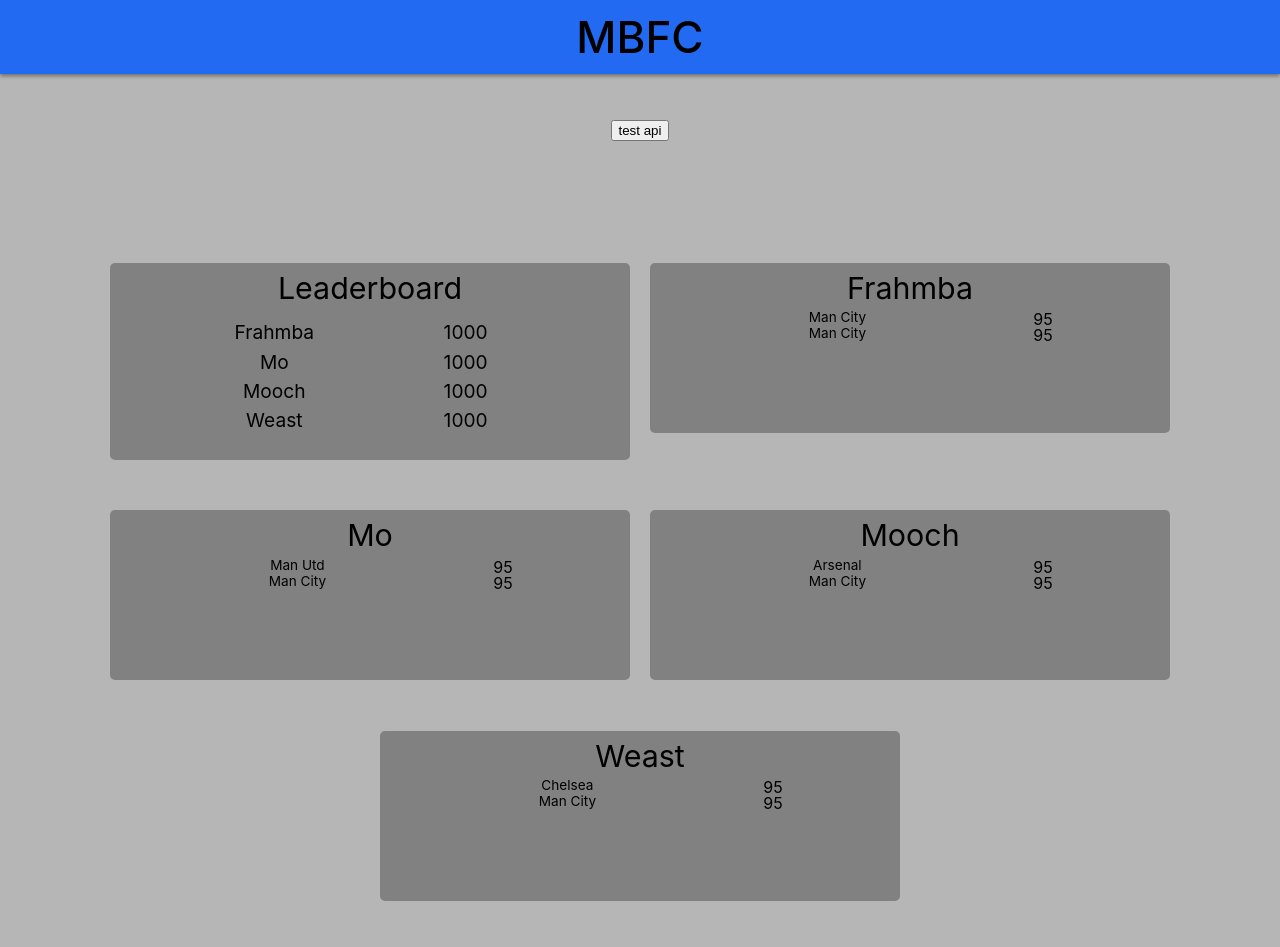
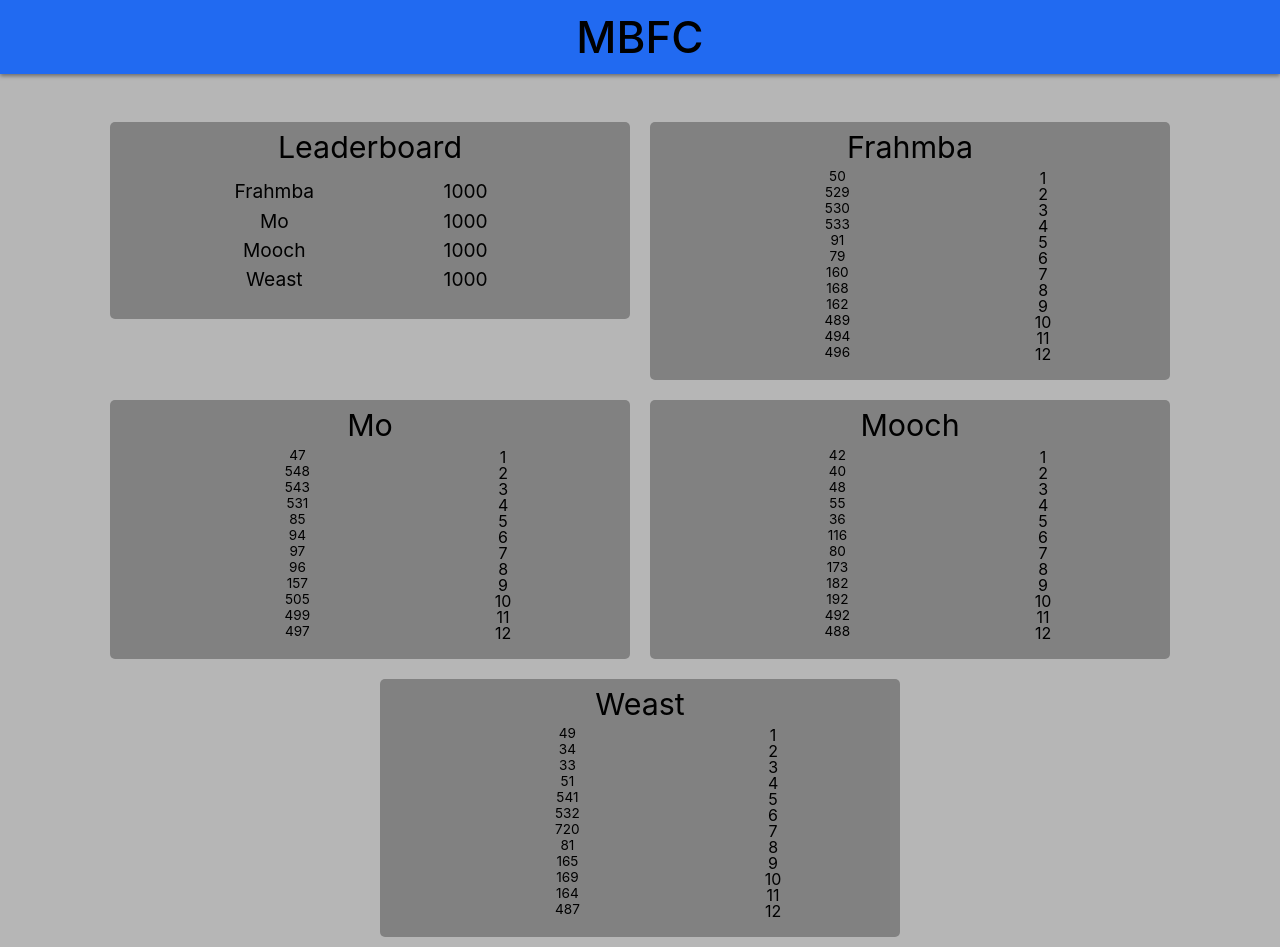
Before and after one commit to nickfrahm/mbfc2, a React (Create React App) app: page / in a window 1280 px wide. Built offline with nearby package versions, Linux system fonts and the light colour scheme; no server answers.

Commit message:
working on getting league data for all top 5 leagues in 1 request but Im not sure if this api is capable.

```diff
--- a/src/App.css
+++ b/src/App.css
@@ -81,7 +81,3 @@
 .points {
   width: 15%;
 }
-
-button {
-  margin-top: 120px;
-}
--- a/src/App.js
+++ b/src/App.js
@@ -1,71 +1,23 @@
 import './App.css';
 import Body from './components/Body';
 import Nav from './components/Nav';
+import playerData from './PlayerData';
+import { fetchTableData } from './utility/fetchTableData';
 import { useState, useEffect } from 'react';
 
 function App() {
-  const [players, setPlayers] = useState([
-    {
-      id: 1,
-      name: 'Frahmba',
-      teams: [
-        { name: 'Man City', points: 95 },
-        { name: 'Man City', points: 95 },
-      ],
-    },
-    {
-      id: 2,
-      name: 'Mo',
-      teams: [
-        { name: 'Man Utd', points: 95 },
-        { name: 'Man City', points: 95 },
-      ],
-    },
-    {
-      id: 3,
-      name: 'Mooch',
-      teams: [
-        { name: 'Arsenal', points: 95 },
-        { name: 'Man City', points: 95 },
-      ],
-    },
-    {
-      id: 4,
-      name: 'Weast',
-      teams: [
-        { name: 'Chelsea', points: 95 },
-        { name: 'Man City', points: 95 },
-      ],
-    },
-  ]);
+  const [players, setPlayers] = useState([]);
 
-  const testApi = () => {
-    fetch('https://v3.football.api-sports.io/standings?league=39&season=2022', {
-      method: 'GET',
-      headers: {
-        'x-rapidapi-host': 'v3.football.api-sports.io',
-        'x-rapidapi-key': process.env.REACT_APP_API_FOOTBALL_KEY,
-      },
-    })
-      .then((response) => {
-        return response.json();
-      })
-      .then((value) => {
-        console.log(
-          value.response[0].league.standings[0].forEach((team) => {
-            console.log(team.team);
-          })
-        );
-      })
-      .catch((err) => {
-        console.log(err);
-      });
-  };
+  useEffect(() => {
+    setPlayers(playerData);
+    //if local storage doesn't have league data,
+    //or it does and it's older than 6 hours --> fetch league data
+    fetchTableData();
+  }, []);
 
   return (
     <div className='App'>
       <Nav />
-      <button onClick={() => testApi()}>test api</button>
       <Body players={players} />
     </div>
   );
--- /dev/null
+++ b/src/PlayerData.js
@@ -0,0 +1,76 @@
+const players = [
+  {
+    id: 1,
+    name: 'Frahmba',
+    teamIds: [
+      { league: process.env.REACT_APP_ENG_ID, team: 50, id: 1 },
+      { league: process.env.REACT_APP_ESP_ID, team: 529, id: 2 },
+      { league: process.env.REACT_APP_ESP_ID, team: 530, id: 3 },
+      { league: process.env.REACT_APP_ESP_ID, team: 533, id: 4 },
+      { league: process.env.REACT_APP_FRA_ID, team: 91, id: 5 },
+      { league: process.env.REACT_APP_FRA_ID, team: 79, id: 6 },
+      { league: process.env.REACT_APP_GER_ID, team: 160, id: 7 },
+      { league: process.env.REACT_APP_GER_ID, team: 168, id: 8 },
+      { league: process.env.REACT_APP_GER_ID, team: 162, id: 9 },
+      { league: process.env.REACT_APP_ITA_ID, team: 489, id: 10 },
+      { league: process.env.REACT_APP_ITA_ID, team: 494, id: 11 },
+      { league: process.env.REACT_APP_ITA_ID, team: 496, id: 12 },
+    ],
+  },
+  {
+    id: 2,
+    name: 'Mo',
+    teamIds: [
+      { league: process.env.REACT_APP_ENG_ID, team: 47, id: 1 },
+      { league: process.env.REACT_APP_ESP_ID, team: 548, id: 2 },
+      { league: process.env.REACT_APP_ESP_ID, team: 543, id: 3 },
+      { league: process.env.REACT_APP_ESP_ID, team: 531, id: 4 },
+      { league: process.env.REACT_APP_FRA_ID, team: 85, id: 5 },
+      { league: process.env.REACT_APP_FRA_ID, team: 94, id: 6 },
+      { league: process.env.REACT_APP_FRA_ID, team: 97, id: 7 },
+      { league: process.env.REACT_APP_FRA_ID, team: 96, id: 8 },
+      { league: process.env.REACT_APP_GER_ID, team: 157, id: 9 },
+      { league: process.env.REACT_APP_ITA_ID, team: 505, id: 10 },
+      { league: process.env.REACT_APP_ITA_ID, team: 499, id: 11 },
+      { league: process.env.REACT_APP_ITA_ID, team: 497, id: 12 },
+    ],
+  },
+  {
+    id: 3,
+    name: 'Mooch',
+    teamIds: [
+      { league: process.env.REACT_APP_ENG_ID, team: 42, id: 1 },
+      { league: process.env.REACT_APP_ENG_ID, team: 40, id: 2 },
+      { league: process.env.REACT_APP_ENG_ID, team: 48, id: 3 },
+      { league: process.env.REACT_APP_ENG_ID, team: 55, id: 4 },
+      { league: process.env.REACT_APP_ENG_ID, team: 36, id: 5 },
+      { league: process.env.REACT_APP_FRA_ID, team: 116, id: 6 },
+      { league: process.env.REACT_APP_FRA_ID, team: 80, id: 7 },
+      { league: process.env.REACT_APP_GER_ID, team: 173, id: 8 },
+      { league: process.env.REACT_APP_GER_ID, team: 182, id: 9 },
+      { league: process.env.REACT_APP_GER_ID, team: 192, id: 10 },
+      { league: process.env.REACT_APP_ITA_ID, team: 492, id: 11 },
+      { league: process.env.REACT_APP_ITA_ID, team: 488, id: 12 },
+    ],
+  },
+  {
+    id: 4,
+    name: 'Weast',
+    teamIds: [
+      { league: process.env.REACT_APP_ENG_ID, team: 49, id: 1 },
+      { league: process.env.REACT_APP_ENG_ID, team: 34, id: 2 },
+      { league: process.env.REACT_APP_ENG_ID, team: 33, id: 3 },
+      { league: process.env.REACT_APP_ENG_ID, team: 51, id: 4 },
+      { league: process.env.REACT_APP_ESP_ID, team: 541, id: 5 },
+      { league: process.env.REACT_APP_ESP_ID, team: 532, id: 6 },
+      { league: process.env.REACT_APP_ESP_ID, team: 720, id: 7 },
+      { league: process.env.REACT_APP_FRA_ID, team: 81, id: 8 },
+      { league: process.env.REACT_APP_GER_ID, team: 165, id: 9 },
+      { league: process.env.REACT_APP_GER_ID, team: 169, id: 10 },
+      { league: process.env.REACT_APP_GER_ID, team: 164, id: 11 },
+      { league: process.env.REACT_APP_ITA_ID, team: 487, id: 12 },
+    ],
+  },
+];
+
+export default players;
--- a/src/components/Body.js
+++ b/src/components/Body.js
@@ -7,7 +7,7 @@ const Body = ({ players }) => {
     <div className='container'>
       <Leaderboard players={players} />
       {players.map((player) => (
-        <PlayerBlock player={player} />
+        <PlayerBlock key={player.id} player={player} />
       ))}
     </div>
   );
--- a/src/components/PlayerBlock.js
+++ b/src/components/PlayerBlock.js
@@ -5,11 +5,11 @@ const PlayerBlock = ({ player }) => {
     <div className='PlayerBlock body-block'>
       <h3 className='body-header'>{player.name}</h3>
       <div className='player-teams'>
-        {player.teams.map((team) => {
+        {player.teamIds.map((team) => {
           return (
-            <div className='player-team'>
-              <div className='team'>{team.name}</div>
-              <div className='points'>{team.points}</div>
+            <div className='player-team' key={team.id}>
+              <div className='team'>{team.team}</div>
+              <div className='points'>{team.id}</div>
             </div>
           );
         })}
--- /dev/null
+++ b/src/utility/fetchTableData.js
@@ -0,0 +1,39 @@
+const leagues = [
+  parseInt(process.env.REACT_APP_ENG_ID),
+  parseInt(process.env.REACT_APP_ESP_ID),
+  parseInt(process.env.REACT_APP_FRA_ID),
+  parseInt(process.env.REACT_APP_GER_ID),
+  parseInt(process.env.REACT_APP_ITA_ID),
+];
+
+const url = process.env.REACT_APP_API_FOOTBALL_URL;
+
+const fetchTableData = () => {
+  fetch(url + 'leagues?current=true', {
+    method: 'GET',
+    headers: {
+      'x-rapidapi-host': 'v3.football.api-sports.io',
+      'x-rapidapi-key': process.env.REACT_APP_API_FOOTBALL_KEY,
+    },
+  })
+    .then((response) => {
+      return response.json();
+    })
+    .then((leagueData) => {
+      const top5 = parseResponse(leagueData.response);
+      console.log(top5);
+    })
+    .catch((err) => {
+      console.log(err);
+    });
+};
+
+const parseResponse = (resp) => {
+  const top5Leagues = resp.filter((lg) => {
+    return leagues.includes(lg.league.id);
+  });
+
+  return top5Leagues;
+};
+
+export { fetchTableData };
```
